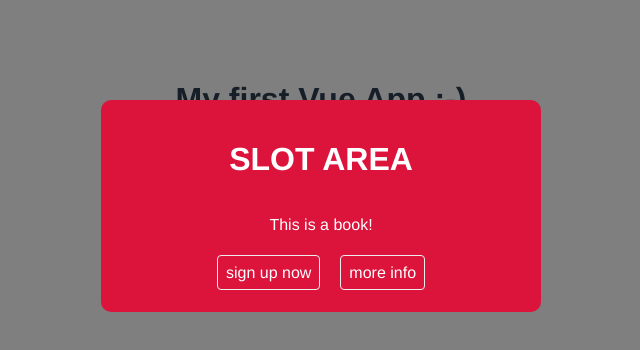
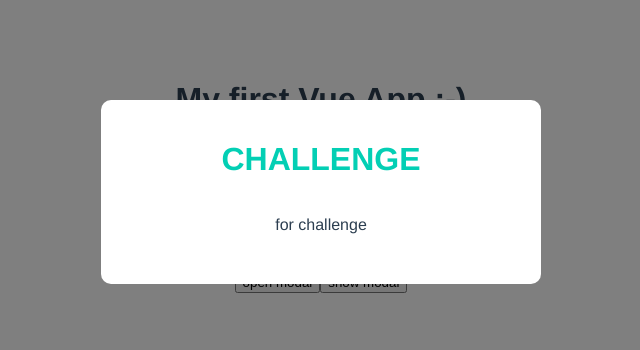
Before and after one commit to HanKuo-dev/modal-project, a Vue app: page / in a window 1280 px wide. Both pictures are taken after a click on the button "show modal". Shown: the top 350 px of the page, without its empty margins (319-959 px from the left). Built offline with nearby package versions, Linux system fonts and the light colour scheme.

Commit message:
feat: create another modal

```diff
--- a/src/App.vue
+++ b/src/App.vue
@@ -14,7 +14,16 @@
       <p>This is a book!</p>
     </Modal>
   </div>
-  <button @click="toggleModal">show modal</button>
+
+  <div v-if="showModalTwo">
+    <Modal @close="toggleModalTwo">
+      <h1>CHALLENGE</h1>
+      <p>for challenge</p>
+    </Modal>
+  </div>
+
+  <button @click="toggleModal">open modal</button>
+  <button @click="toggleModalTwo">show modal</button>
 </template>
 
 <script>
@@ -30,6 +39,7 @@ export default {
       text: 'Here for testing text',
       theme: 'sale',
       showModal: false,
+      showModalTwo: false,
     }
   },
   methods: {
@@ -40,6 +50,9 @@ export default {
     },
     toggleModal() {
       this.showModal = !this.showModal
+    },
+    toggleModalTwo() {
+      this.showModalTwo = !this.showModalTwo
     }
   }
 }
```
